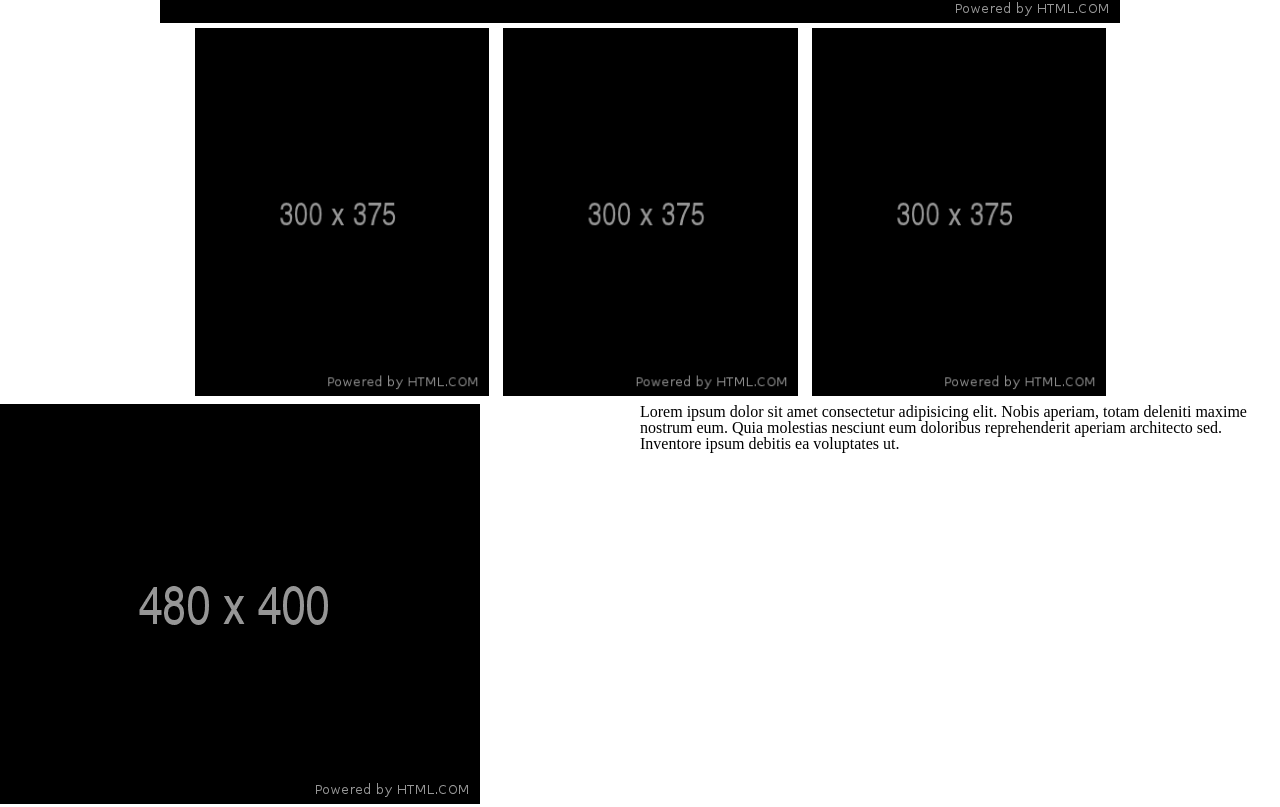
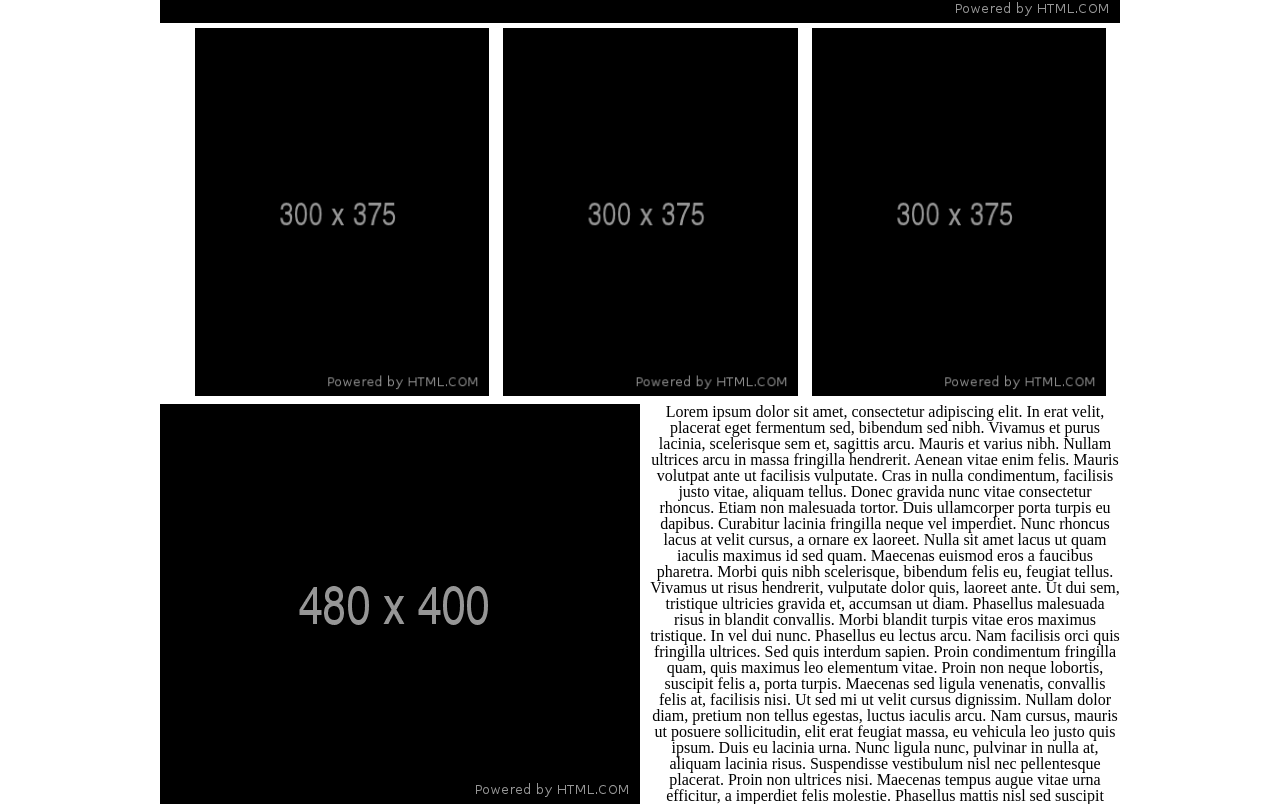
Before and after one commit to Omar-Tarawneh/wirefame-exercise, a plain HTML site: page index.html in a window 1280 px wide. Shown: the part 593-1400 px from the top of the page. Drawn offline with Linux system fonts and the light colour scheme.

Commit message:
almost done

```diff
--- a/css/style.css
+++ b/css/style.css
@@ -92,14 +92,57 @@ article div p {
     display: block;
     margin: auto;
 } */
+article{
+    margin: auto;
+
+}
 article {
+    width: 960px;
+}
+
+article div {
+    display: inline-block;
+    text-align: center;
+    width: 50%;
+    float: right;
+}
+article img{
+    display: inline-block;
+    margin: auto;
+    width: 50%;
+}
+article div {
+    background-color:white;
+    width: 470px;
+    height: 400px;
+    overflow: scroll;
+}
+button {
+    background-color: black;
+    border: none;
+    color: white;
+    padding: 16px 32px;
+    text-align: center;
+    font-size: 16px;
+    margin: 4px 2px;
+    opacity: 0.6;
+    transition: 0.3s;
+    display: inline-block;
+    text-decoration: none;
+    cursor: pointer;
+}
+button:hover {
+    opacity: 1
+}
+
+
+/* footer style */
+
+footer {
+    background-color:#808080 ;
+    color:black;
+    position: fixed;
+    left: 0;
+    bottom: 0;
     width: 100%;
 }
-article div {
-    display: inline-block;
-    width: 50%;
-}
-
-article div:last-child{
-    float: right;
-}
--- a/index.html
+++ b/index.html
@@ -30,16 +30,45 @@
 
         </div>
     </section>
-    <article>
+    <article style="margin: auto;">
 
         <img src="img/downimage.png" alt="downimage">
 
         <div>
-            <p>Lorem ipsum dolor sit amet consectetur adipisicing elit. Nobis aperiam, totam deleniti maxime nostrum
-                eum. Quia molestias nesciunt eum doloribus reprehenderit aperiam architecto sed. Inventore ipsum debitis
-                ea voluptates ut.</p>
+            <p>
+                Lorem ipsum dolor sit amet, consectetur adipiscing elit. In erat velit, placerat eget fermentum sed,
+                bibendum sed nibh. Vivamus et purus lacinia, scelerisque sem et, sagittis arcu. Mauris et varius nibh.
+                Nullam ultrices arcu in massa fringilla hendrerit. Aenean vitae enim felis. Mauris volutpat ante ut
+                facilisis vulputate. Cras in nulla condimentum, facilisis justo vitae, aliquam tellus. Donec gravida
+                nunc vitae consectetur rhoncus. Etiam non malesuada tortor. Duis ullamcorper porta turpis eu dapibus.
+                Curabitur lacinia fringilla neque vel imperdiet.
+
+                Nunc rhoncus lacus at velit cursus, a ornare ex laoreet. Nulla sit amet lacus ut quam iaculis maximus id
+                sed quam. Maecenas euismod eros a faucibus pharetra. Morbi quis nibh scelerisque, bibendum felis eu,
+                feugiat tellus. Vivamus ut risus hendrerit, vulputate dolor quis, laoreet ante. Ut dui sem, tristique
+                ultricies gravida et, accumsan ut diam. Phasellus malesuada risus in blandit convallis. Morbi blandit
+                turpis vitae eros maximus tristique. In vel dui nunc. Phasellus eu lectus arcu.
+
+                Nam facilisis orci quis fringilla ultrices. Sed quis interdum sapien. Proin condimentum fringilla quam,
+                quis maximus leo elementum vitae. Proin non neque lobortis, suscipit felis a, porta turpis. Maecenas sed
+                ligula venenatis, convallis felis at, facilisis nisi. Ut sed mi ut velit cursus dignissim. Nullam dolor
+                diam, pretium non tellus egestas, luctus iaculis arcu. Nam cursus, mauris ut posuere sollicitudin, elit
+                erat feugiat massa, eu vehicula leo justo quis ipsum. Duis eu lacinia urna. Nunc ligula nunc, pulvinar
+                in nulla at, aliquam lacinia risus. Suspendisse vestibulum nisl nec pellentesque placerat. Proin non
+                ultrices nisi. Maecenas tempus augue vitae urna efficitur, a imperdiet felis molestie. Phasellus mattis
+                nisl sed suscipit tristique.
+
+                Vestibulum placerat tellus sed ornare gravida. In hac habitasse platea dictumst. Praesent tristique erat
+                et erat mattis efficitur. Pellentesque ultricies urna a neque iaculis, et porta urna porttitor. Proin
+                enim mi, accumsan in varius a, elementum a dolor. Morbi pulvinar efficitur libero at lobortis. Etiam
+                condimentum orci ut elit volutpat, vel consectetur sapien aliquet. Curabitur sodales metus eget libero
+                accumsan tincidunt. Praesent sit amet blandit tellus, vel aliquet erat.</p>
+            <button type="button">Call to Action</button>
         </div>
     </article>
+    <footer>
+        <p></p>
+    </footer>
 
 </body>
 
```
